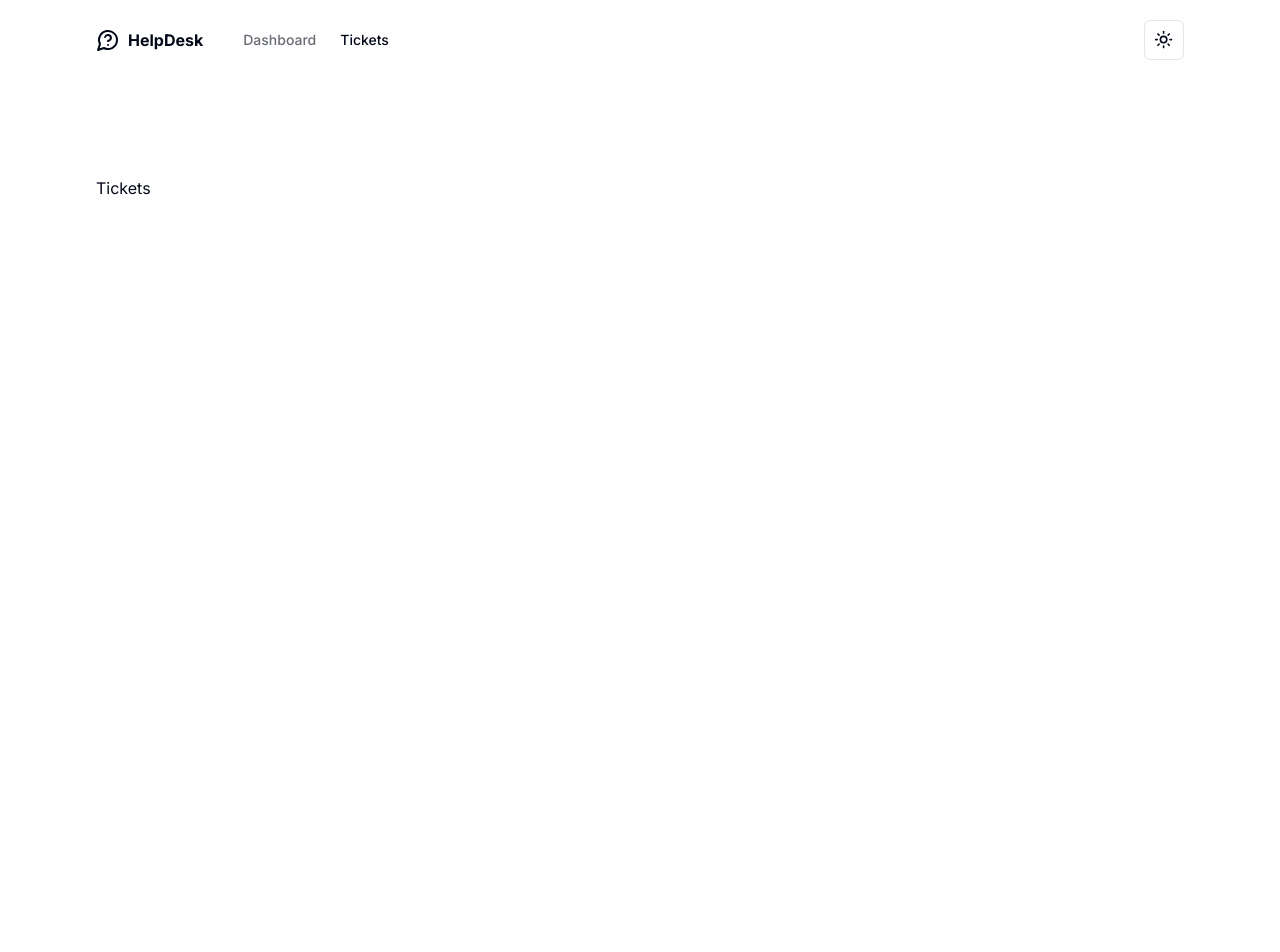
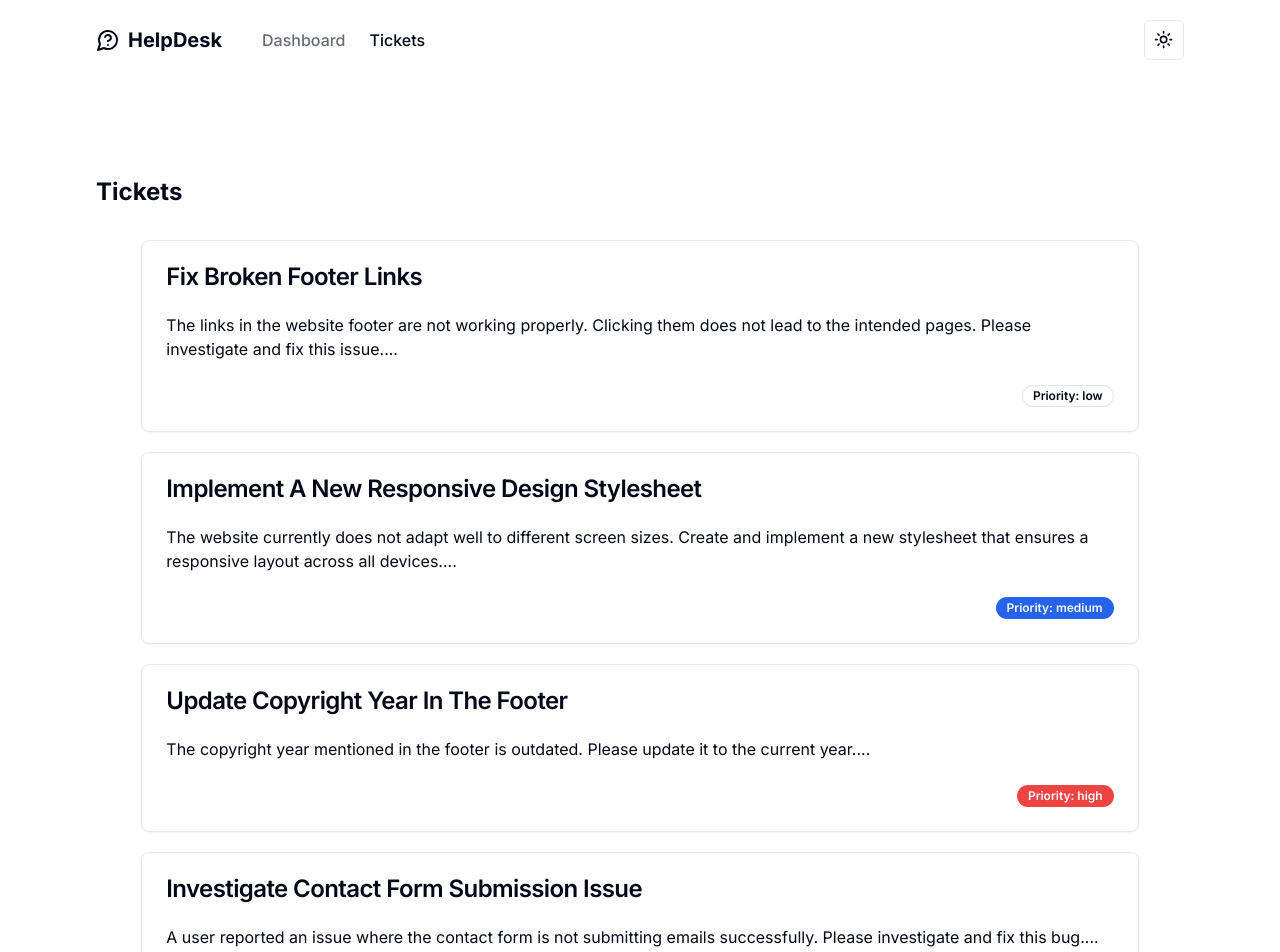
Before and after one commit to shehab910/helpdesk, a Next.js app: page /tickets in a window 1280 px wide. Shown: the top 952 px of the page. Before the commit the page ends 800 px from the top, so only its background shows below. Built offline with nearby package versions, Linux system fonts and the light colour scheme; data requests are answered from the project's data file.

Commit message:
Add Tickets page

```diff
--- /dev/null
+++ b/_data/db.json
@@ -0,0 +1,46 @@
+{
+	"tickets": [
+		{
+			"id": "1",
+			"title": "Fix broken footer links",
+			"body": "The links in the website footer are not working properly. Clicking them does not lead to the intended pages. Please investigate and fix this issue.",
+			"priority": "low",
+			"user_email": "mario@shehab910.dev"
+		},
+		{
+			"id": "2",
+			"title": "Implement a new responsive design stylesheet",
+			"body": "The website currently does not adapt well to different screen sizes. Create and implement a new stylesheet that ensures a responsive layout across all devices.",
+			"priority": "medium",
+			"user_email": "mario@shehab910.dev"
+		},
+		{
+			"id": "3",
+			"title": "Update copyright year in the footer",
+			"body": "The copyright year mentioned in the footer is outdated. Please update it to the current year.",
+			"priority": "high",
+			"user_email": "peach@shehab910.dev"
+		},
+		{
+			"id": "Lz7hdAA",
+			"title": "Investigate contact form submission issue",
+			"body": "A user reported an issue where the contact form is not submitting emails successfully. Please investigate and fix this bug.",
+			"priority": "low",
+			"user_email": "luigi@shehab910.dev"
+		},
+		{
+			"id": "2xuC0U4",
+			"title": "Update product image on homepage",
+			"body": "The main product image displayed on the homepage needs to be updated with a newer version. Please replace the current image with the latest product photo.",
+			"priority": "medium",
+			"user_email": "bowser@shehab910.dev"
+		},
+		{
+			"id": "4hJqpVD",
+			"title": "Add social media icons to header",
+			"body": "The website header currently lacks social media icons. Please add icons for the company's social media profiles (e.g., Facebook, Twitter, Instagram).",
+			"priority": "high",
+			"user_email": "daisy@shehab910.dev"
+		}
+	]
+}
--- a/app/dashboard/page.tsx
+++ b/app/dashboard/page.tsx
@@ -28,7 +28,7 @@ const companyUpdates = [
 
 function Dashboard() {
 	return (
-		<div className='md:m-10'>
+		<>
 			<Headding>Dashboard</Headding>
 			<p className='m-auto max-w-[70rem] text-base lg:text-lg text-popover-foreground md:text-justify'>
 				Lorem ipsum dolor sit amet consectetur adipisicing elit. Totam similique voluptas, ipsam illo odit impedit recusandae fugit illum repellat laborum fuga excepturi eveniet at quod debitis expedita distinctio laudantium nulla, vel voluptatibus minus. Ullam perferendis vel beatae error natus repellendus modi voluptas recusandae quis labore sit temporibus vitae ipsa, doloremque explicabo voluptatem doloribus? Adipisci ex quia quisquam consectetur repellat iste fugit odio nam sint dolorem? Blanditiis provident suscipit labore, dolor nisi mollitia laborum pariatur tempore libero temporibus inventore saepe ratione.
@@ -43,9 +43,9 @@ function Dashboard() {
 			<div className='flex flex-col gap-5 items-center'>
 				{
 					companyUpdates.map((update) =>
-						<Card className='max-w-[70rem]'>
+						<Card className='w-11/12 max-w-[70rem]'>
 							<CardHeader>
-								<CardTitle className='text-lg md:text-xl'>{update.title}</CardTitle>
+								<CardTitle className='capitalize text-lg md:text-xl'>{update.title}</CardTitle>
 							</CardHeader>
 							<CardContent>
 								<p>{update.content}</p>
@@ -54,8 +54,7 @@ function Dashboard() {
 					)
 				}
 			</div>
-
-		</div>
+		</>
 	)
 }
 
--- a/app/tickets/page.tsx
+++ b/app/tickets/page.tsx
@@ -1,8 +1,13 @@
+import Headding from '@/components/headding'
 import React from 'react'
+import TicketList from './ticket-list'
 
 function Tickets() {
 	return (
-		<div>Tickets</div>
+		<>
+			<Headding>Tickets</Headding>
+			<TicketList />
+		</>
 	)
 }
 
--- /dev/null
+++ b/app/tickets/ticket-list.tsx
@@ -0,0 +1,61 @@
+import { Badge } from "@/components/ui/badge";
+import { Card, CardContent, CardFooter, CardHeader, CardTitle } from "@/components/ui/card"
+
+interface Ticket {
+	title: string;
+	body: string;
+	priority: "high" | "medium" | "low";
+	user_email: string;
+	id: string;
+}
+
+async function getTickets(): Promise<Ticket[]> {
+	const tickets = await fetch('http://localhost:4000/tickets', {
+		next: {
+			revalidate: 0, // Disable cache
+		}
+	});
+	return tickets.json();
+}
+
+function getBadgeVariant(priority: Ticket['priority']) {
+	switch (priority) {
+		case 'high':
+			return 'destructive';
+		case 'medium':
+			return 'default';
+		case 'low':
+			return 'outline';
+	}
+}
+
+async function TicketList() {
+	const tickets = await getTickets();
+	if (tickets?.length === 0) {
+		return (
+			<p className="text-center capitalize text-2xl font-semibold tracking-wider">
+				No tickets found!
+			</p>
+		);
+	}
+
+	return (
+		<div className='flex flex-col gap-5 items-center'>
+			{tickets?.map((ticket) =>
+				<Card key={ticket.id} className="w-11/12 max-w-[70rem]">
+					<CardHeader>
+						<CardTitle className="capitalize">{ticket.title}</CardTitle>
+					</CardHeader>
+					<CardContent>
+						<p>{ticket.body.slice(0, 200)}...</p>
+					</CardContent>
+					<CardFooter className="flex float-end">
+						<Badge variant={getBadgeVariant(ticket.priority)}>Priority: {ticket.priority}</Badge>
+					</CardFooter>
+				</Card>
+			)}
+		</div>
+	);
+}
+
+export default TicketList
--- a/components/main-nav.tsx
+++ b/components/main-nav.tsx
@@ -21,7 +21,7 @@ function MainNav({ items, children }: MainNavProps) {
 
 	return (
 		<div className="flex gap-6 md:gap-10">
-			<Link href="/" className="hidden items-center space-x-2 md:flex">
+			<Link href="/" className="hidden text-xl items-center space-x-2 md:flex">
 				<Icons.logo />
 				<span className="hidden font-bold sm:inline-block">
 					{siteConfig.name}
@@ -29,13 +29,13 @@ function MainNav({ items, children }: MainNavProps) {
 			</Link>
 			{items?.length ? (
 				<nav className="hidden gap-6 md:flex">
-					{items?.map((item: any, index: number) => (
+					{items?.map((item: MainNavItem, index: number) => (
 						<Link
 							key={index}
 							href={item.disabled ? "#" : item.href}
 							className={cn(
-								"flex items-center text-lg font-medium transition-colors hover:text-foreground/80 sm:text-sm",
-								item.href.startsWith(segment)
+								"flex items-center font-medium transition-colors hover:text-foreground/80",
+								item.href.startsWith(segment || '')
 									? "text-foreground"
 									: "text-foreground/60",
 								item.disabled && "cursor-not-allowed opacity-80"
--- /dev/null
+++ b/components/ui/badge.tsx
@@ -0,0 +1,36 @@
+import * as React from "react"
+import { cva, type VariantProps } from "class-variance-authority"
+
+import { cn } from "@/lib/utils"
+
+const badgeVariants = cva(
+  "inline-flex items-center rounded-full border px-2.5 py-0.5 text-xs font-semibold transition-colors focus:outline-none focus:ring-2 focus:ring-ring focus:ring-offset-2",
+  {
+    variants: {
+      variant: {
+        default:
+          "border-transparent bg-primary text-primary-foreground hover:bg-primary/80",
+        secondary:
+          "border-transparent bg-secondary text-secondary-foreground hover:bg-secondary/80",
+        destructive:
+          "border-transparent bg-destructive text-destructive-foreground hover:bg-destructive/80",
+        outline: "text-foreground",
+      },
+    },
+    defaultVariants: {
+      variant: "default",
+    },
+  }
+)
+
+export interface BadgeProps
+  extends React.HTMLAttributes<HTMLDivElement>,
+    VariantProps<typeof badgeVariants> {}
+
+function Badge({ className, variant, ...props }: BadgeProps) {
+  return (
+    <div className={cn(badgeVariants({ variant }), className)} {...props} />
+  )
+}
+
+export { Badge, badgeVariants }
--- a/next.config.js
+++ b/next.config.js
@@ -1,4 +1,14 @@
 /** @type {import('next').NextConfig} */
-const nextConfig = {}
+const nextConfig = {
+	// TODO: fix proxy & use it in app
+	async rewrites() {
+		return [
+			{
+				source: "/api",
+				destination: "http://localhost:4000/tickets", // Proxy to Backend
+			},
+		];
+	},
+};
 
-module.exports = nextConfig
+module.exports = nextConfig;
```
